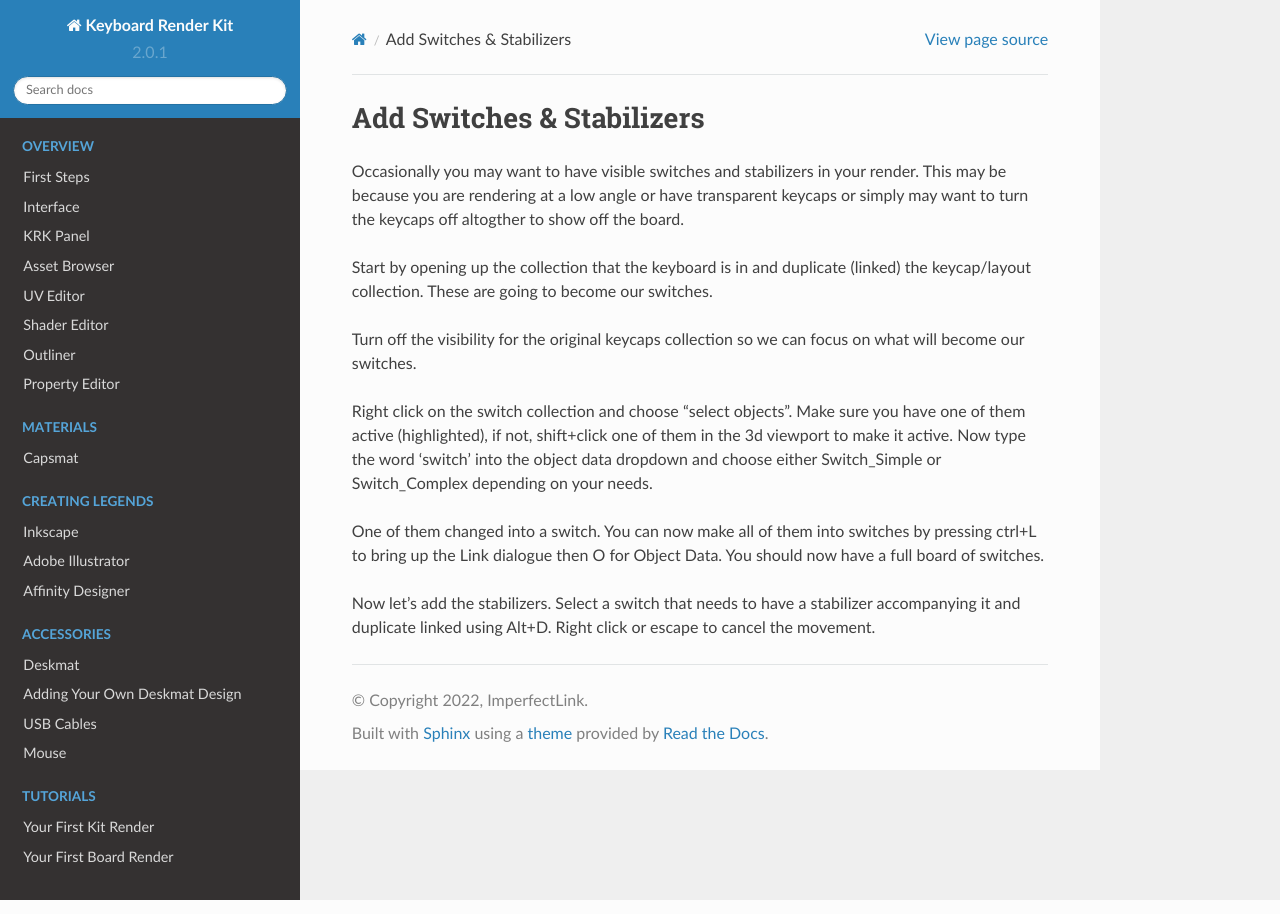
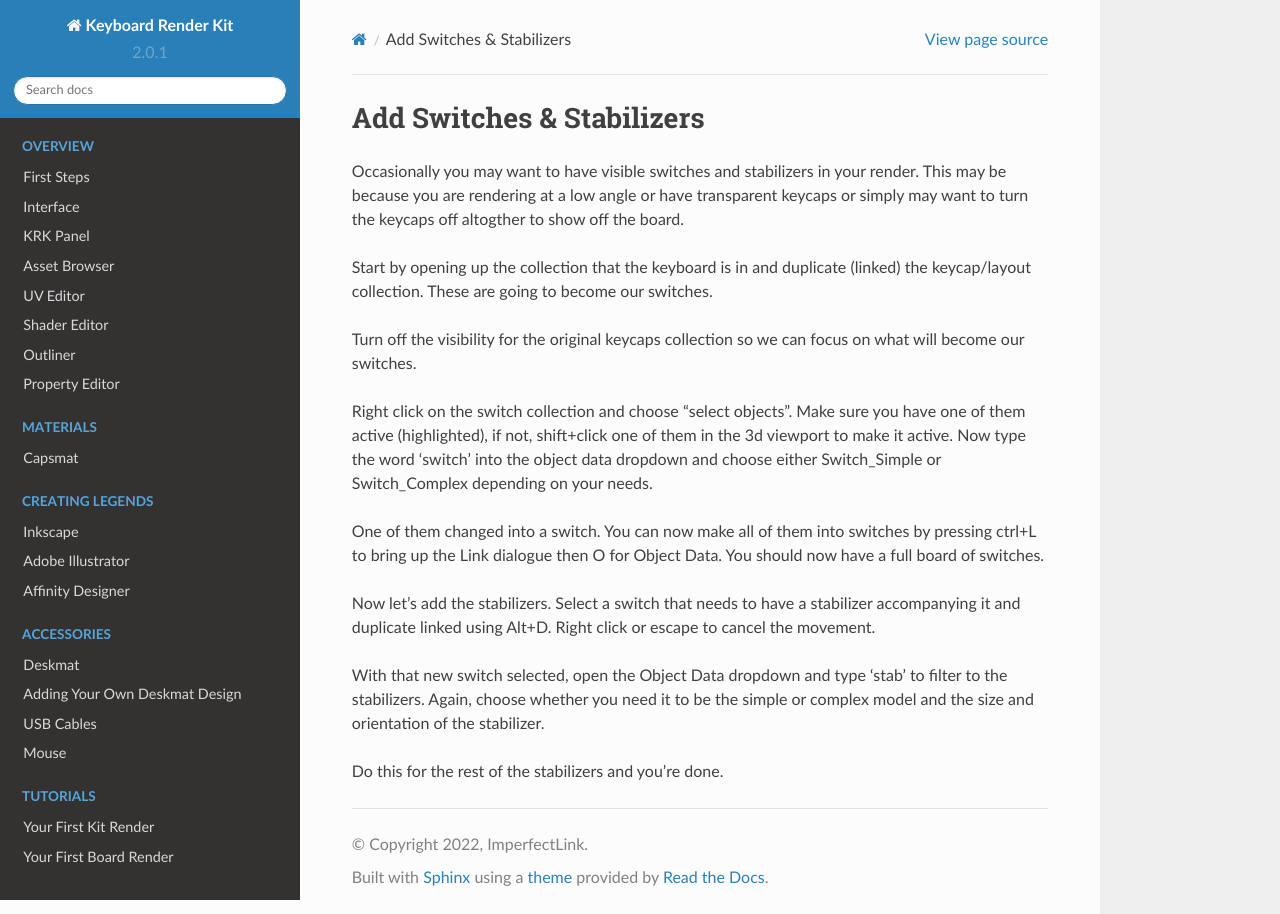
Before and after one commit to imperfectlink/KeyboardRenderKit, a Sphinx documentation site: the page built from docs/source/switchesstabs.rst, in a window 1280 px wide. Built offline with Sphinx 7.4.7 and the Read the Docs theme 2.0.0, drawn with Linux system fonts in a browser that asks for light colours.

Commit message:
Update switchesstabs.rst

```diff
--- a/docs/source/switchesstabs.rst
+++ b/docs/source/switchesstabs.rst
@@ -12,3 +12,7 @@ Right click on the switch collection and choose "select objects". Make sure you
 One of them changed into a switch. You can now make all of them into switches by pressing ctrl+L to bring up the Link dialogue then O for Object Data. You should now have a full board of switches.
 
 Now let's add the stabilizers. Select a switch that needs to have a stabilizer accompanying it and duplicate linked using Alt+D. Right click or escape to cancel the movement.
+
+With that new switch selected, open the Object Data dropdown and type 'stab' to filter to the stabilizers. Again, choose whether you need it to be the simple or complex model and the size and orientation of the stabilizer.
+
+Do this for the rest of the stabilizers and you're done.
```
